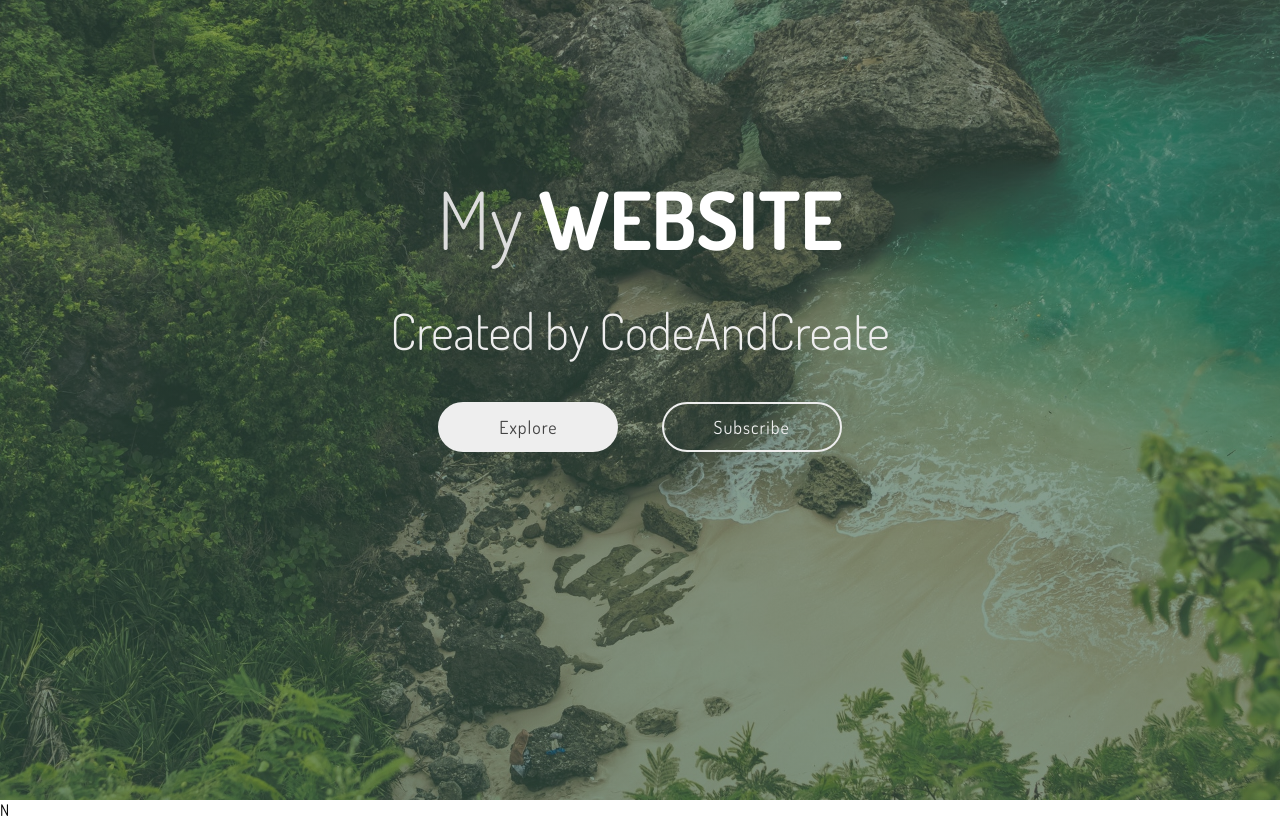
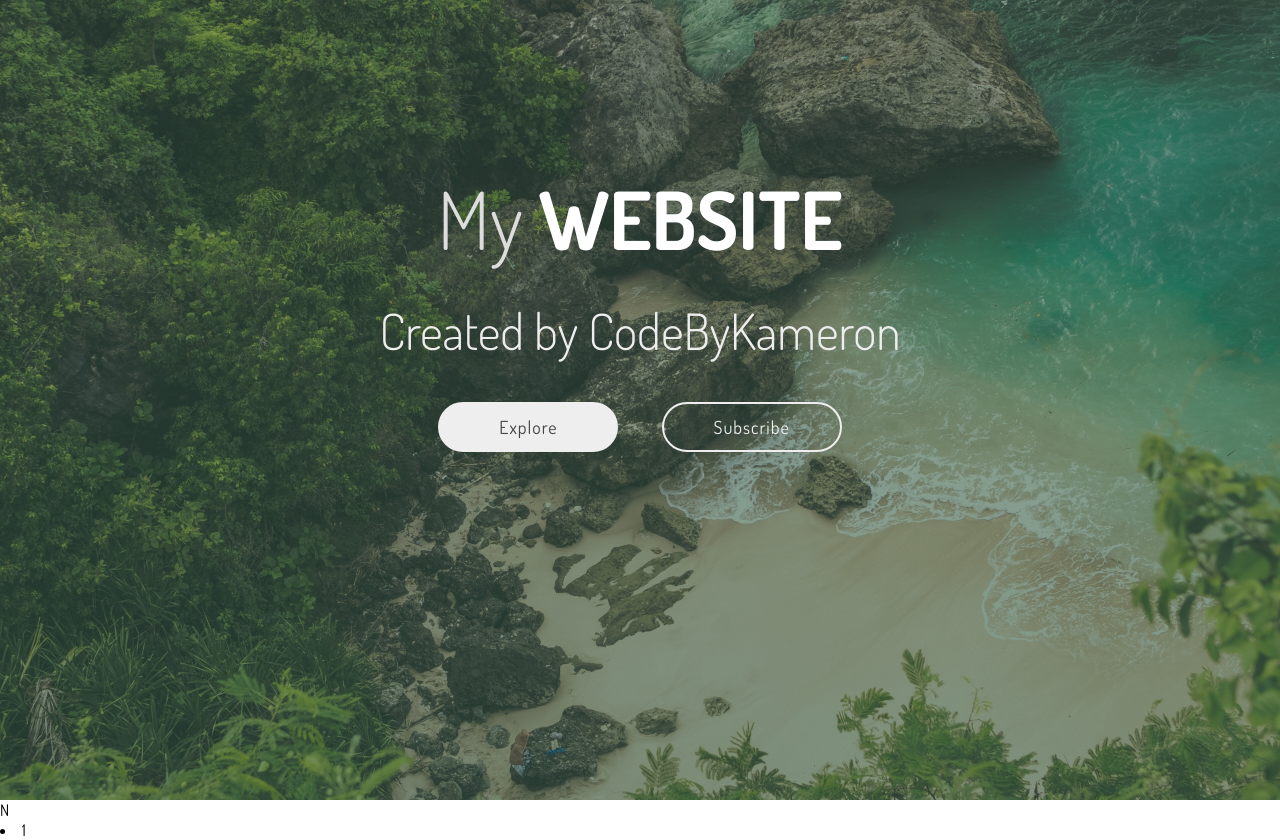
Before and after one commit to krolle02/Landing-page-repo, a plain HTML site: page index.html in a window 1280 px wide. Drawn offline with Linux system fonts and the light colour scheme.

Commit message:
new commit

```diff
--- a/index.html
+++ b/index.html
@@ -15,11 +15,12 @@
     <div class="container">
       <div class="banner">
         <h1>My <span>Website</span></h1>
-        <p>Created by CodeAndCreate</p>
+        <p>Created by CodeByKameron</p>
         <button type="button" class="btn-left">Explore</button>
         <button type="button" class="btn-right">Subscribe</button>
       </div>
     </div>
     <p>N</p>
+    <li>1</li>
   </body>
 </html>
```
